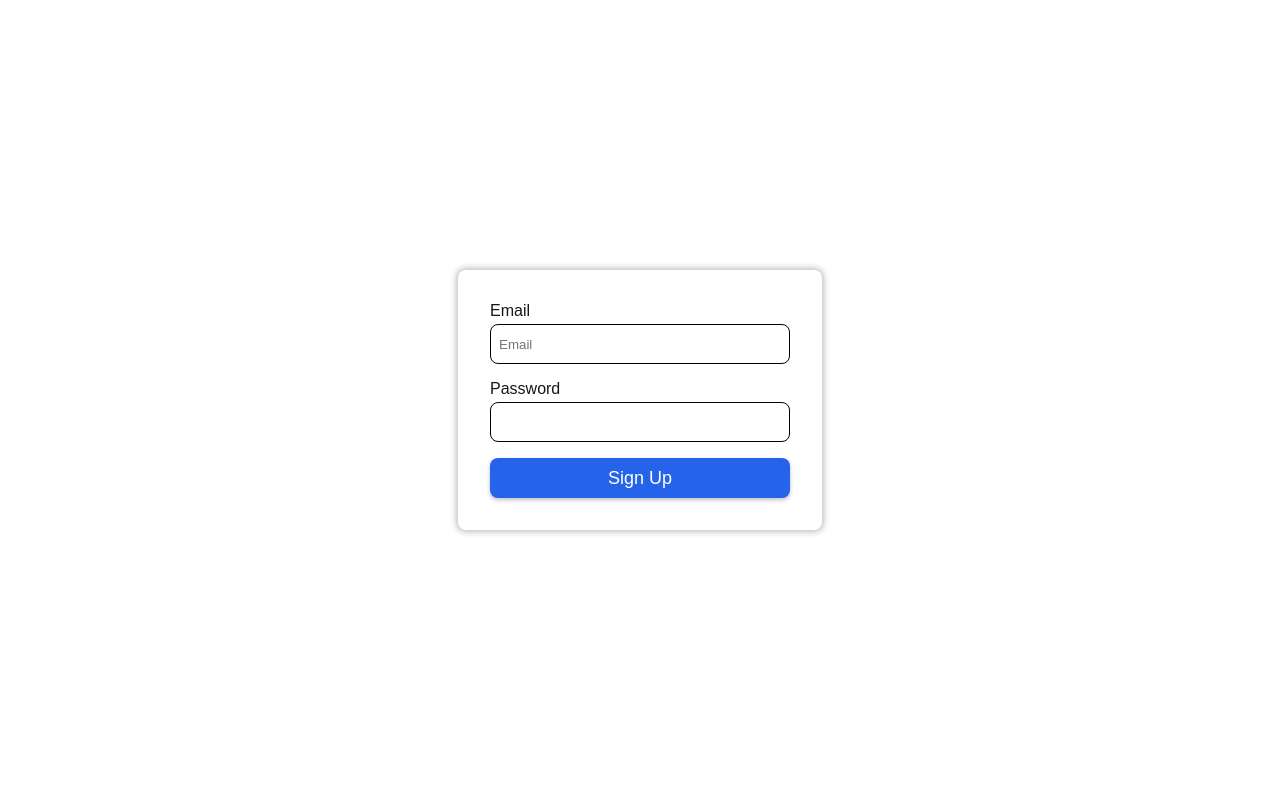
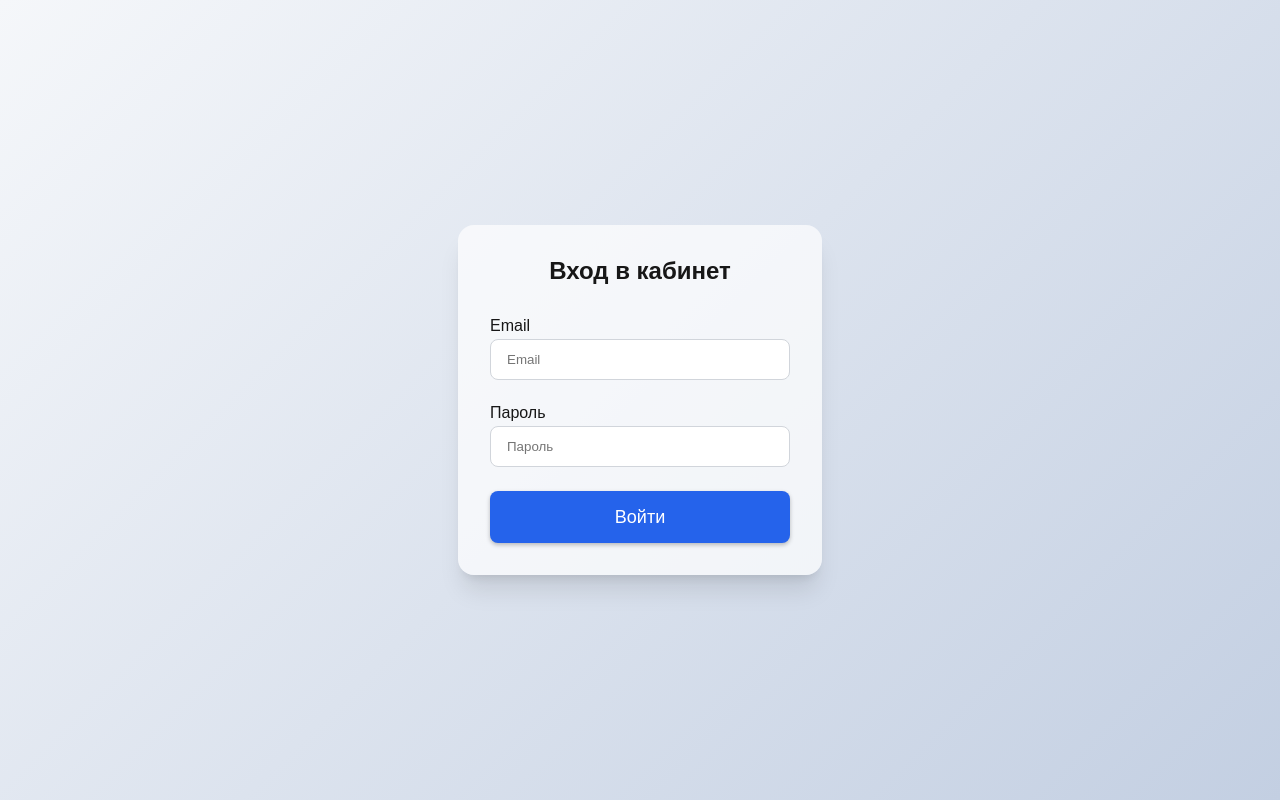
Before and after one commit to Vbif322/education-portal, a Next.js app: page /login in a window 1280 px wide. Built offline with nearby package versions, Linux system fonts and the light colour scheme; no server answers.

Commit message:
styling signup form

```diff
--- a/src/app/(root)/login/page.tsx
+++ b/src/app/(root)/login/page.tsx
@@ -5,6 +5,7 @@ export default function LoginPage() {
   return (
     <div className={s.container}>
       <div className={s.paper}>
+        <h2 className={s.title}>Вход в кабинет</h2>
         <SignupForm />
       </div>
     </div>
--- a/src/app/(root)/login/style.module.css
+++ b/src/app/(root)/login/style.module.css
@@ -3,9 +3,17 @@
   justify-content: center;
   align-items: center;
   height: 100vh;
+  background: linear-gradient(135deg, #f5f7fa 0%, #c3cfe2 100%);
 }
 .paper {
   padding: 32px;
-  border-radius: 8px;
-  box-shadow: 0 0 6px 2px rgb(0 0 0 / 25%);
+  border-radius: 1rem;
+  box-shadow: 0 0 #0000, 0 0 #0000, 0 20px 25px -5px rgb(0 0 0 / 0.1),
+    0 8px 10px -6px rgb(0 0 0 / 0.1);
+  background-color: rgb(255 255 255 / 0.7);
 }
+
+.title {
+  text-align: center;
+  margin-bottom: 2rem;
+}
--- a/src/app/actions/auth.ts
+++ b/src/app/actions/auth.ts
@@ -37,7 +37,7 @@ export async function signin(state: FormState, formData: FormData) {
 
   if ((isUserExist.length = 1)) {
     await createSession(isUserExist[0].id, isUserExist[0].role);
-    redirect("/");
+    redirect("/dashboard");
   } else {
     const [user] = await db
       .insert(usersTable)
--- a/src/app/ui/signup-form/SignupForm.tsx
+++ b/src/app/ui/signup-form/SignupForm.tsx
@@ -14,11 +14,16 @@ export default function SignupForm() {
         <input id="email" name="email" type="email" placeholder="Email" />
       </div>
       <div>
-        <label htmlFor="password">Password</label>
-        <input id="password" name="password" type="password" />
+        <label htmlFor="password">Пароль</label>
+        <input
+          id="password"
+          name="password"
+          type="password"
+          placeholder="Пароль"
+        />
       </div>
       <button type="submit" disabled={pending}>
-        Sign Up
+        Войти
       </button>
     </form>
   );
--- a/src/app/ui/signup-form/style.module.css
+++ b/src/app/ui/signup-form/style.module.css
@@ -1,7 +1,7 @@
 .form {
   display: flex;
   flex-direction: column;
-  gap: 16px;
+  gap: 1.5rem;
 }
 
 .form div {
@@ -11,17 +11,30 @@
 }
 
 .form input {
-  height: 40px;
   width: 300px;
   border-radius: 8px;
   outline: none;
-  border: 1px solid black;
-  padding: 4px 8px;
+  border: 1px solid rgb(209 213 219);
+  padding-top: 0.75rem;
+  padding-bottom: 0.75rem;
+  padding-left: 1rem;
+  padding-right: 1rem;
 }
 
 .form button {
-  height: 40px;
   border-radius: 8px;
   border: none;
   box-shadow: 0 2px 4px rgb(0 0 0 / 25%);
+  font-size: 1.125rem;
+  line-height: 1.75rem;
+  padding-top: 0.75rem;
+  padding-bottom: 0.75rem;
+  padding-left: 1rem;
+  padding-right: 1rem;
+  transition: 300ms cubic-bezier(0.4, 0, 0.2, 1);
 }
+
+.form button:hover {
+  background-color: rgb(29 78 216);
+  transform: translateY(-2px);
+}
--- a/src/app/ui/testimonial-card/style.module.css
+++ b/src/app/ui/testimonial-card/style.module.css
@@ -9,6 +9,7 @@
   font-style: italic;
   color: rgb(55 65 81);
   margin-bottom: 1.5rem;
+  line-height: 1.25em;
 }
 
 .person {
```
